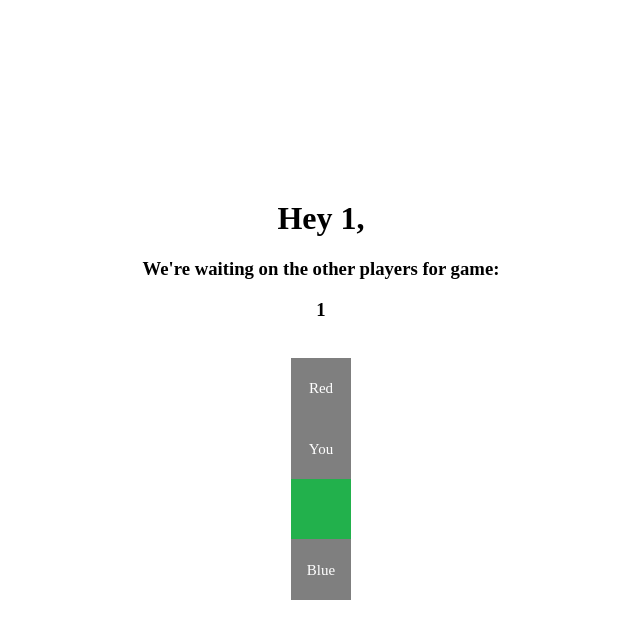
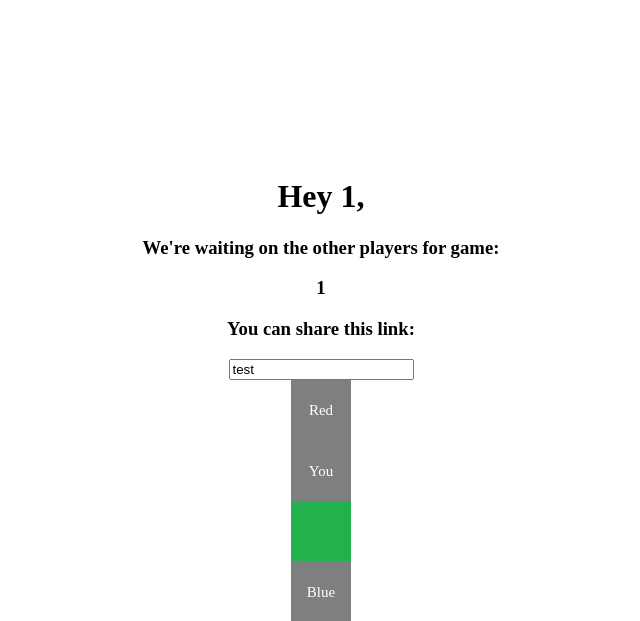
Before and after one commit to bamboomy/c44_php, a PHP site: page /readyRoom.php in a window 1280 px wide. Shown: the top 621 px of the page, without its empty margins (319-959 px from the left). Run offline with PHP 8.4, Linux system fonts and the light colour scheme; the visitor is signed in with stand-in values (Sample User, id 1).

Commit message:
real for real?

```diff
--- a/pagez/readyRoom.php
+++ b/pagez/readyRoom.php
@@ -95,6 +95,8 @@ session_start();
 		<h1>Hey <? echo $_SESSION['user']; ?>,</h1>
 		<h3>We're waiting on the other players for game:</h3>
 		<h3><? echo $_SESSION['sentence']; ?></h3>
+		<h3>You can share this link:</h3>
+		<input type="text" value="test" />
 		<br/>
 			<div class="container">
 			  <img src="../imgz/grey.png" alt="Avatar" class="image">
```
